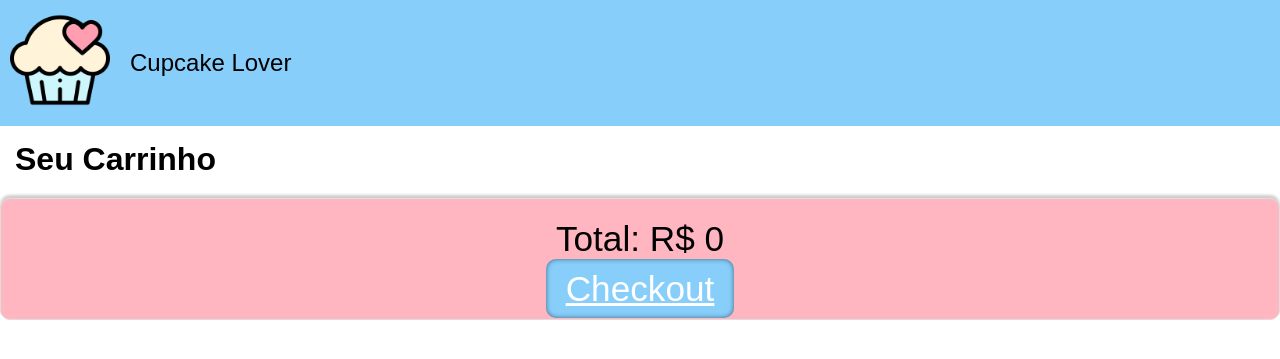
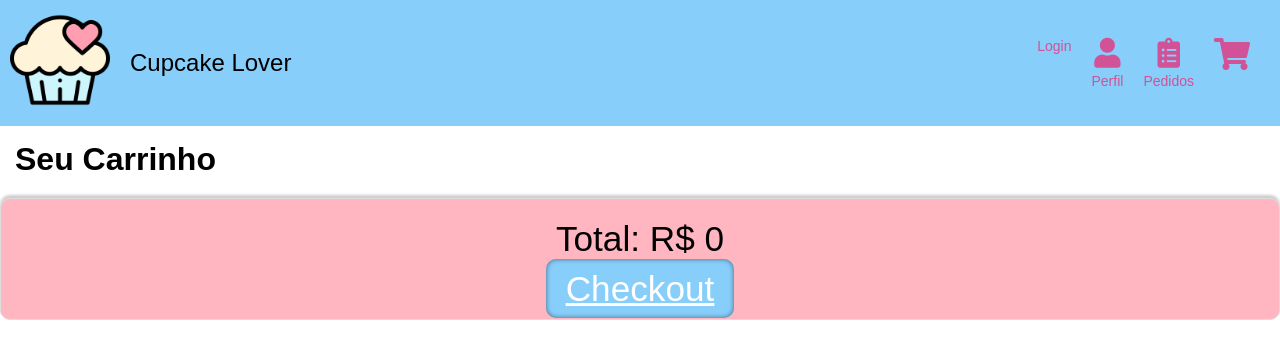
Before and after one commit to MariliaMJ/cupcakestore, a Django app: page /cart/ in a window 1280 px wide. Shown: the top 359 px of the page. Run offline with Django 4.2, Linux system fonts and the light colour scheme; data comes from the database, SQL or seed files in the repository; data that the repository does not hold is empty; some web fonts are replaced.

Commit message:
[fix] Add menu icons to base.html
this will show the menu for every page, not just the initial page

```diff
--- a/app/templates/base.html
+++ b/app/templates/base.html
@@ -18,6 +18,20 @@
             </a>
             <div class="header-text" >Cupcake Lover</div>
         </div>
+        <div class="menu-box">
+            <ul>
+                {% if user.is_authenticated %}
+                    <li><a href="{% url 'logout' %}">Logout</a></li>
+                {% else %}
+                    <li><a href="{% url 'login' %}">Login</a></li>
+                {% endif %}
+                <li><a href="{% url 'user-account' %}"><i class="fas fa-user"></i> Perfil</a></li>
+                <li><a href="{% url 'order-history' %}"><i class="fas fa-clipboard-list"></i> Pedidos</a></li>
+                <div class="cart-badge">
+                    <li><a href="{% url 'cart' %}"><i class="fas fa-shopping-cart"></i></a></li>
+                </div>
+            </ul>
+        </div>
     </header>
     <div class="content">
         {% block content %}{% endblock %}
```
